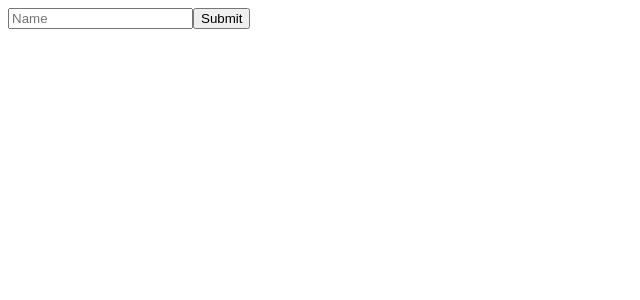
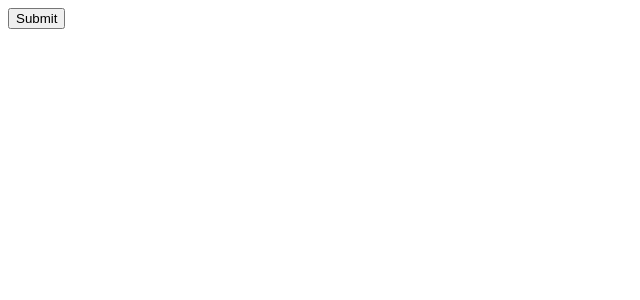
Before and after one commit to ingriddorioschulze/reusable-form, a React (Create React App) app: page / in a window 1280 px wide. Shown: the top 300 px of the page, without its empty margins (0-640 px from the left). Built offline with nearby package versions, Linux system fonts and the light colour scheme.

Commit message:
Split form functionality in two components. Add a context and make the components generic

```diff
--- a/src/Form.tsx
+++ b/src/Form.tsx
@@ -1,39 +1,36 @@
 import React, { useState } from "react";
 
-type FormProperties = {
-// define a default "text" to type but still allow to change it for number, for example
-  type: string;
-  id: string;
-  name: string;
-  label: string;
-  placeholder: string;
-  onSubmit: (name: string) => unknown;
-};
+export const FormContext = React.createContext({
+  form: {} as Record<string, string>,
+  handleFormChange: (name: string, value: string) => {},
+});
+
+type FormProperties = React.PropsWithChildren<{
+  onSubmit: (value: Record<string, string>) => unknown;
+}>;
 
 const Form: React.FC<FormProperties> = (props: FormProperties): JSX.Element => {
-  const [value, setValue] = useState("");
+  const [value, setValue] = useState<Record<string, string>>({});
+
+  const handleFormChange = (name: string, newValue: string) => {
+    setValue({
+      ...value,
+      [name]: newValue,
+    });
+  };
 
   const handleSubmit = (event: React.FormEvent<HTMLFormElement>) => {
     event.preventDefault();
     props.onSubmit(value);
-    setValue("");
+    setValue({});
   };
   return (
-    <div>
-      <form onSubmit={handleSubmit}>
-        <label>{props.label}</label>
-        <input
-          type={props.type}
-          id={props.id}
-          name={props.name}
-          placeholder={props.placeholder}
-          required
-          value={value}
-          onChange={(event) => setValue(event.target.value)}
-        />
-        <button type="submit">Submit</button>
-      </form>
-    </div>
+    <form onSubmit={handleSubmit}>
+      <FormContext.Provider value={{ form: value, handleFormChange }}>
+        {props.children}
+      </FormContext.Provider>
+      <button type="submit">Submit</button>
+    </form>
   );
 };
 
```
Also changed, not shown: src/FormInput.tsx (added, +33 -0 lines).
